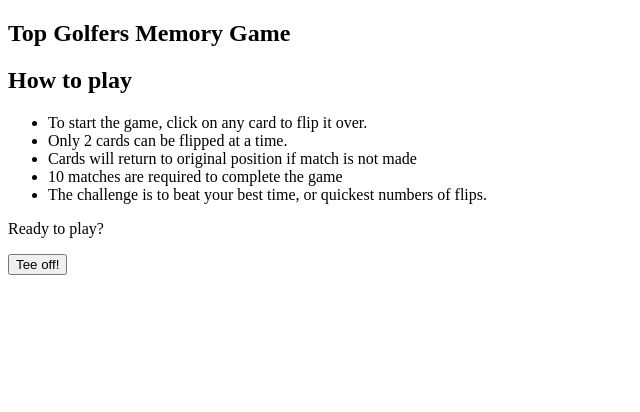
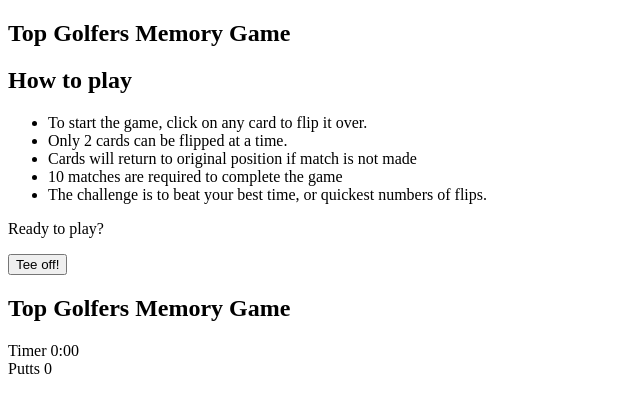
Before and after one commit to PatrickG0308/PP2-GolferMem, a plain HTML site: page index.html in a window 1280 px wide. Shown: the whole page, without its empty margins (0-640 px from the left). Drawn offline with Linux system fonts and the light colour scheme.

Commit message:
add game board section

```diff
--- a/index.html
+++ b/index.html
@@ -38,3 +38,17 @@
                 <button id="start-btn">Tee off!</button>
             </div>
         </div>
+    <!-- Game Board Section-->
+    </section>
+    <section>
+        <div id="gameboard" class="gameboard">
+            <h1 class="page-title">Top Golfers Memory Game</h1>
+            <div class="game-container">
+                <div class="game-info-container">
+                    <div class="game-info">
+                        <span class="timer">Timer 0:00</span>
+                    </div>
+                    <div class="game-info"> Putts
+                        <span class="moves">0</span>
+                    </div>
+                </div>
```
